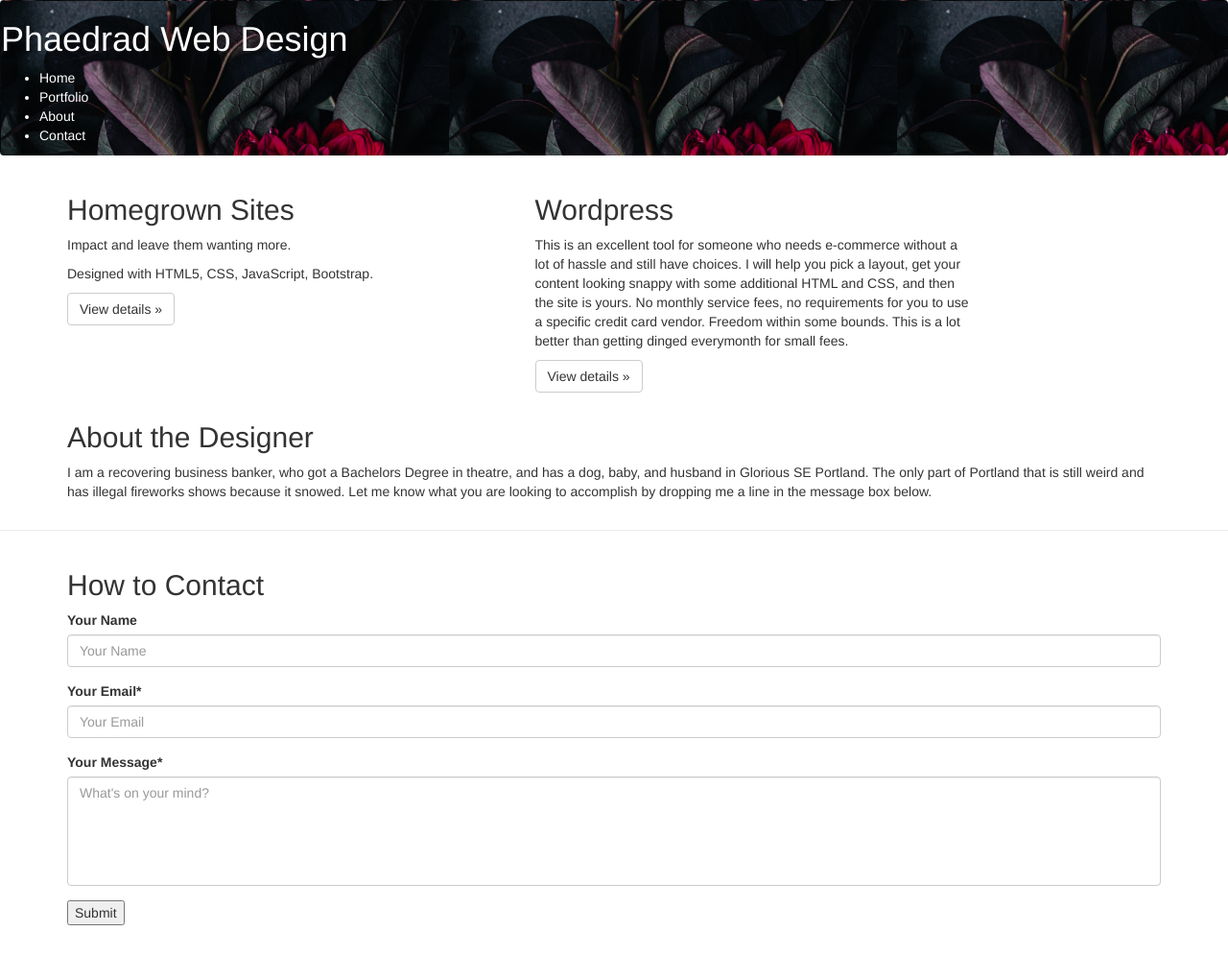
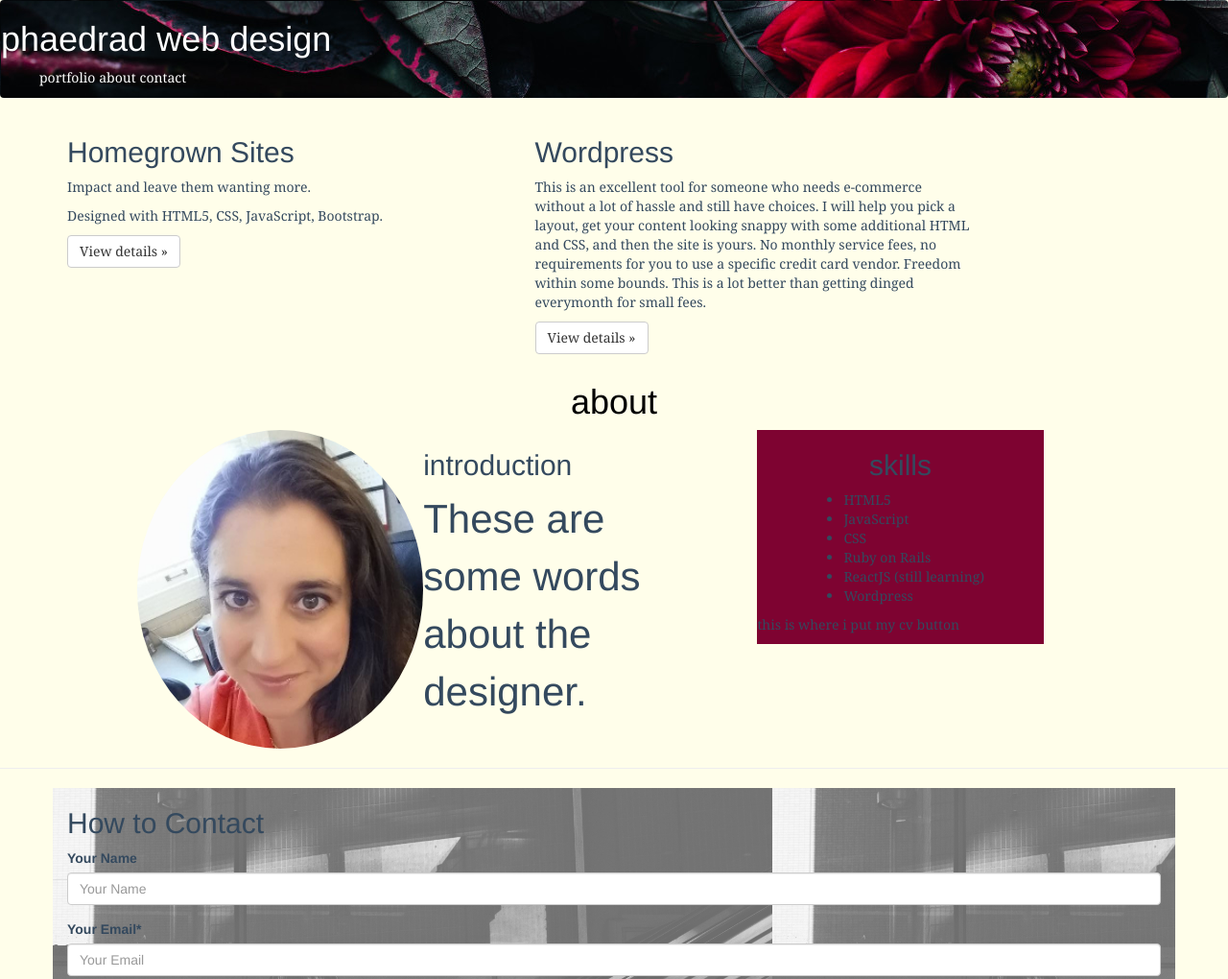
Before and after one commit to martaabba/StoChoDesign, a plain HTML site: page index.html in a window 1280 px wide. Shown: the top 1020 px of the page at 96% size. Before the commit the page ends 974 px from the top, so only its background shows below. Drawn offline with nearby package versions, Linux system fonts and the light colour scheme.

Commit message:
about box

```diff
--- a/css/styles.css
+++ b/css/styles.css
@@ -1,9 +1,107 @@
+* { box-sizing: border-box; }
+
+body{
+    position: relative;
+    background-color: #fffeea;
+    color: #34495e;
+
+}
+
+#about{
+    width: 80%;
+    margin: 0 auto;
+}
+
+#contact{
+    background-image: url(../img/contactbackground.jpg);
+}
+
+.column{
+    float: left;
+    position:inline-block;
+    width: 30%;
+}
+
+.header h1{
+    color: black;
+    text-align: center;
+
+}
+.img-circle{
+    radius:50%;
+}
+
+.image{
+    float: left;
+    position:inline-block;
+    width:100%;
+}
+
+.main-text{
+    clear:both;
+    padding-top: 60%;
+    padding: top right bottom left;
+}
+
+.skills{
+    background-color: #7e0331;
+}
+
+#skill-list{
+    margin-left: 50px;
+}
+
 .navbar {
-    background-image: url(../img/redfloral.jpg);
+    background-image: url(../img/menuimage.jpg);
+}
+
+.navbar a:hover{
+    color:red;
+    text-decoration: none;
+    -webkit-transition: color 600ms;
+}
+
+.navbar ul li{
+    display: inline-block;
+    text-align: right;
+}
+
+.navbar ul li a{
     color: white;
+    text-transform: lowercase;
+
 }
 
 .button{
     padding: 1em;
     margin: 1em;
 }
+
+/*typography*/
+h1,
+h2,
+h3{
+    font-family: Futura, Helvetica, Arial, sans-serif;
+}
+
+h1{
+    color:white;
+    text-transform: lowercase;
+}
+
+.intro p {
+  font-family: Futura, Helvetica, Arial, sans-serif;
+  font-size: 3em;
+  font-weight: 100;
+  -webkit-margin-before: 0;
+}
+
+p,
+li{
+    font-family: Georgia, Baskerville, Palatino, serif;
+}
+
+.skills h2{
+    text-align: center;
+    text-transform:lowercase;
+}
--- a/index.html
+++ b/index.html
@@ -26,19 +26,17 @@
     <![endif]-->
   </head>
 
-  <body>
+  <body data-spy="scroll" data-target=".navbar">
+    <div class="navbar" class="container-fluid">
+        <h1>Phaedrad Web Design</h1>
+        <ul>
+            <li><a href=#work>Portfolio</a></li>
+            <li><a href=#about>About</a></li>
+            <li><a href=#contact>Contact</a></li>
+        </ul>
+    </div><!--close nav bar-->
 
 
-      <nav class=navbar>
-        <!-- normal collapsible navbar markup -->
-        <h1>Phaedrad Web Design</h1>
-        <ul>
-          <li>Home</li>
-          <li>Portfolio</li>
-          <li>About</li>
-          <li>Contact</li>
-        </ul>
-      </nav>
 
 
       <!-- your page content -->
@@ -63,11 +61,27 @@
       </div> <!-- /container -->
 
       <div class="container" id="about">
-        <h2>About the Designer</h2>
-          <p>I am a recovering business banker, who got a Bachelors Degree in theatre, and has a dog, baby, and husband in Glorious
-          SE Portland. The only part of Portland that is still weird and has illegal fireworks shows because it snowed. Let me know
-          what you are looking to accomplish by dropping me a line in the message box below.</p>
-      </div><!--close about-->
+          <div class="header">
+            <h1>About</h1>
+              <img src="img/profile.jpg" class="column img-circle" alt="profile-pic">
+              <div class="intro column" class="main-text">
+                <h2>introduction</h2>
+                <p>These are some words about the designer.</p>
+              </div><!--close intro-->
+              <div class="skills column" id="skill-list">
+                <h2>skills</h2>
+                <ul id="skill-list">
+                  <li>HTML5</li>
+                  <li>JavaScript</li>
+                  <li>CSS</li>
+                  <li>Ruby on Rails</li>
+                  <li>ReactJS (still learning)</li>
+                  <li>Wordpress</li>
+                </ul>
+                <p> this is where i put my cv button</p>
+              </div><!--close skills column-->
+          </div><!--close header-->
+      </div><!--close container about-->
 
 <hr>
 
@@ -81,7 +95,7 @@
               </div>
               <div class="form-group">
                 <label for="email">Your Email*</label>
-                  <input type="email" title="Your email is required to submit a message!"class="form-control" id="email" placeholder="Your Email" required="required">
+                  <input type="email" title="Your email is required to submit a message!" class="form-control" id="email" placeholder="Your Email" required="required">
               </div>
               <div class="form-group">
                 <label for="message">Your Message*</label>
```
Also changed, not shown: img/contactbackground.jpg (added), img/menuimage.jpg (added), img/profile.jpg (added).
